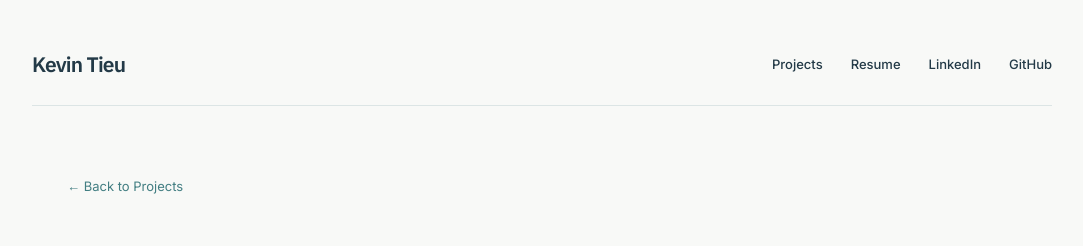
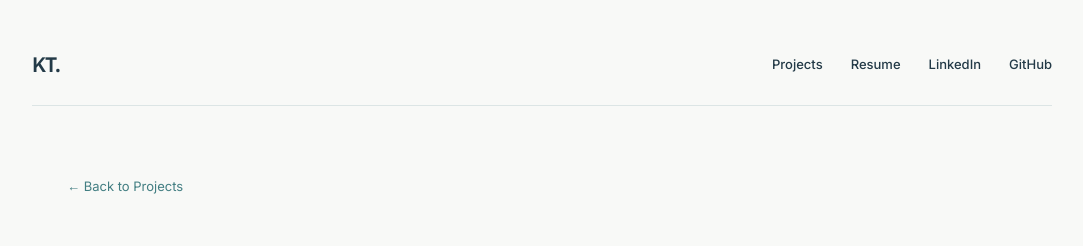
Before and after one commit to kevintieu1/kevintieu1.github.io, a Jekyll site: the page built from _projects/centrifugal-pump.md, in a window 1280 px wide. Shown: the top 246 px of the page, without its empty margins (98-1181 px from the left). Built offline with Jekyll 4.4.1, drawn with Linux system fonts in a browser that asks for light colours.

Commit message:
Update project.html

```diff
--- a/_layouts/project.html
+++ b/_layouts/project.html
@@ -13,7 +13,7 @@
 
   <!-- NAVIGATION -->
   <nav class="site-nav">
-    <a class="site-name" href="/">Kevin Tieu</a>
+    <a class="site-name" href="/" aria-label="Kevin Tieu Home">KT.</a>
 
     <div class="nav-links">
       <a href="/#projects">Projects</a>
```
